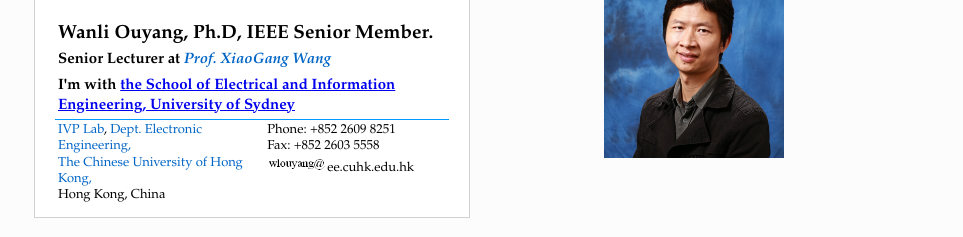
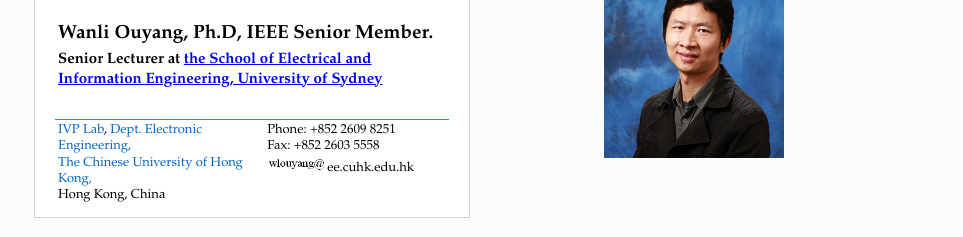
Before and after one commit to wlouyang/wlouyang.github.io, a plain HTML site: page saved_resource.htm in a window 1280 px wide. Shown: the part 204-441 px from the top of the page, without its empty margins (158-1121 px from the left). Drawn offline with Linux system fonts and the light colour scheme.

Commit message:
first commit

```diff
--- a/saved_resource.htm
+++ b/saved_resource.htm
@@ -67,10 +67,10 @@ DIV.b-mobile {
 								<td colspan="2" style="width:412px; height:22px;"><b style="font-family:garamond; font-size: 19px;font-weight: bold;">Wanli Ouyang, Ph.D, IEEE Senior Member.</b></td>
 							</tr>
 							<tr>
-								<td colspan="2" style="width:412px; height:22px;"> <b style="font-family:garamond; font-size: 15px;">Senior Lecturer at <a class="aLink" href="http://www.ee.cuhk.edu.hk/~xgwang" target="_blank"><i> Prof. XiaoGang Wang</i></a></b></td>
+								<td colspan="2" style="width:412px; height:22px;"> <b style="font-family:garamond; font-size: 15px;">Senior Lecturer at <a href="http://sydney.edu.au/engineering/electrical/"> the School of Electrical and Information Engineering, University of Sydney </a></b></td>
 							</tr>
 							<tr>
-								<td colspan="2" style="width:412px; height:22px;"> <b style="font-family:garamond; font-size: 15px;">I'm with <a href="http://sydney.edu.au/engineering/electrical/"> the School of Electrical and Information Engineering, University of Sydney </a>  </b></td>
+								<td colspan="2" style="width:412px; height:22px;"> <b style="font-family:garamond; font-size: 15px;">  </b></td>
 							</tr>
 						</tbody></table>
 						<table cellspacing="0" cellpadding="0" border="0" width="100%">
```
